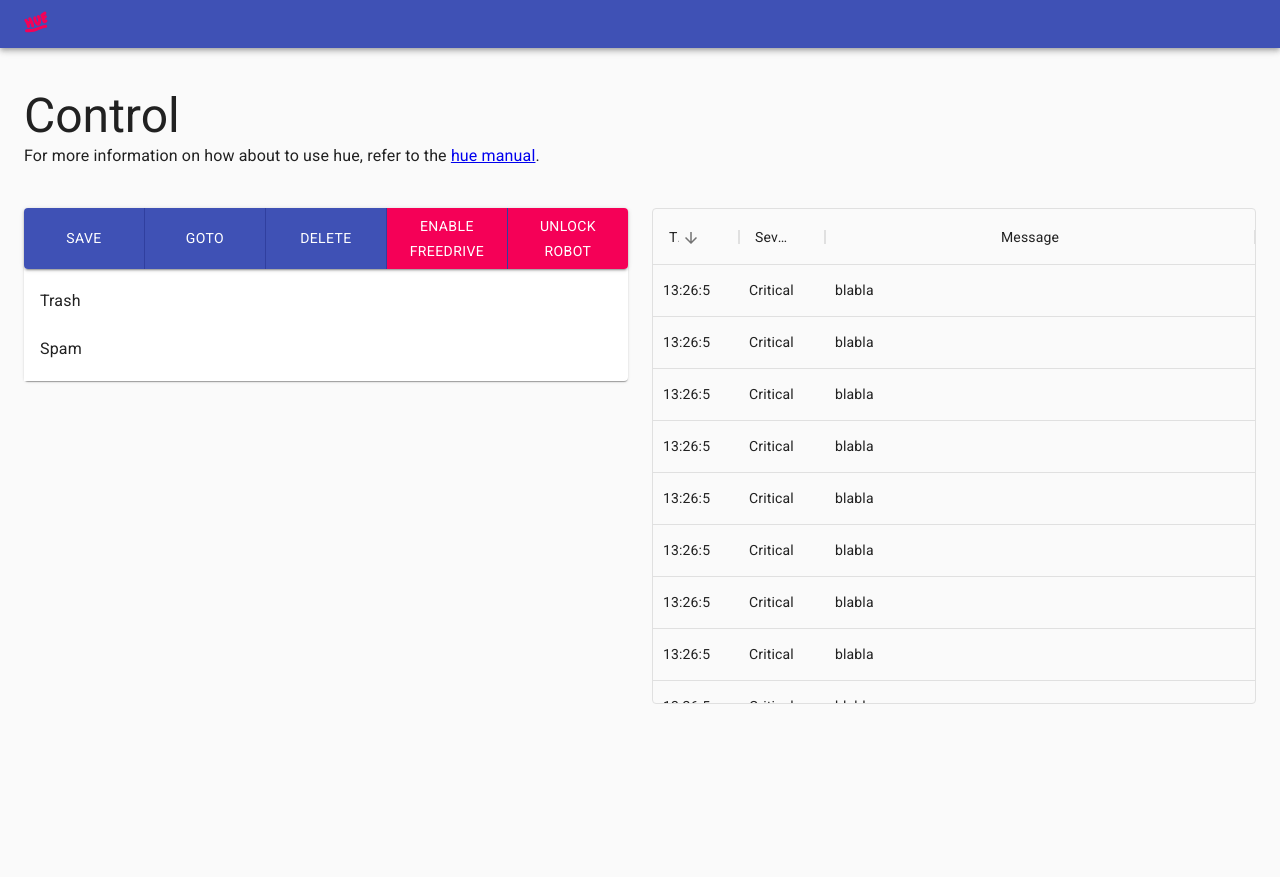
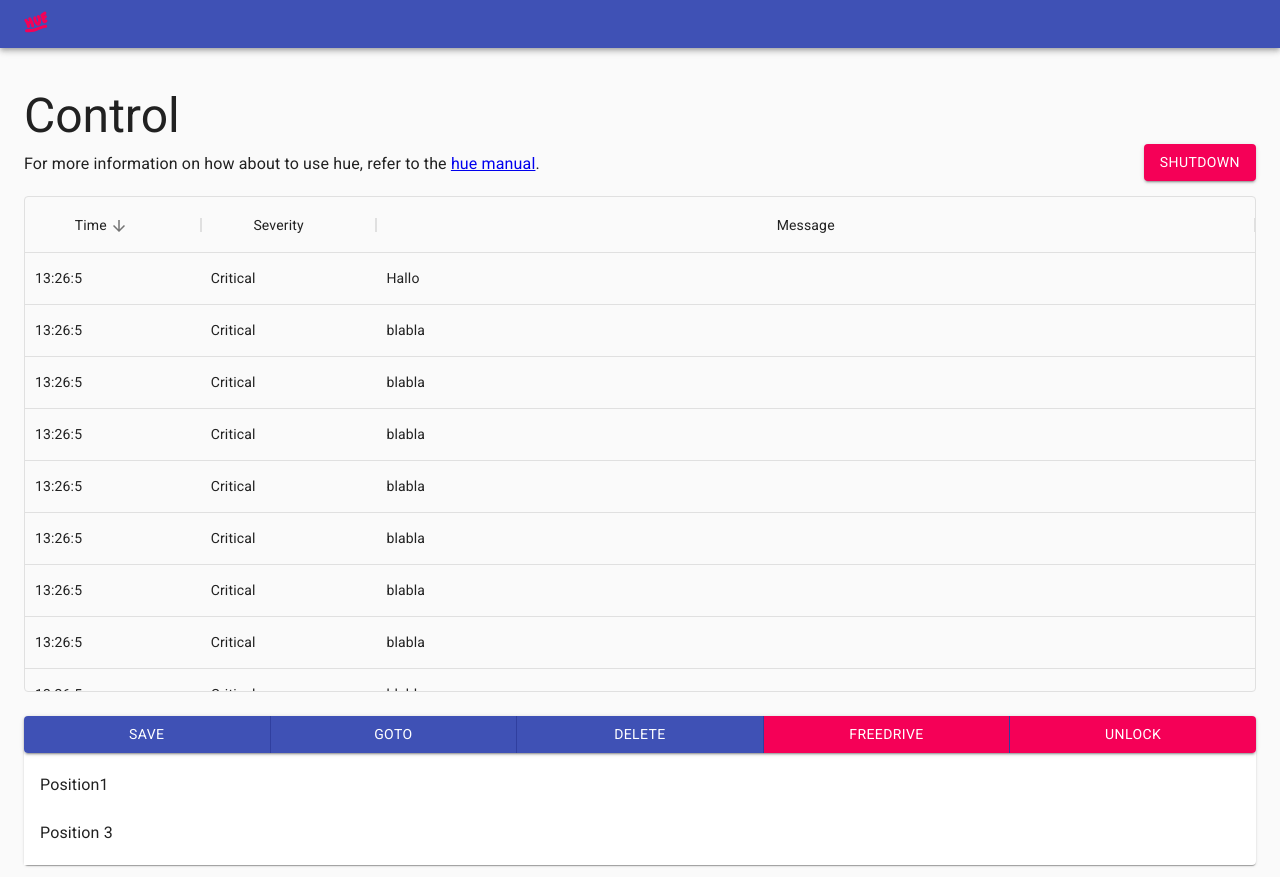
Before and after one commit to emanuelbuholzer/DFMoco2UR, a React (Create React App) app in the folder dfmoco2ur-ui/: page /control in a window 1280 px wide. Before the commit the page ends 800 px from the top, so only its background shows below. Built offline with nearby package versions, Linux system fonts and the light colour scheme.

Commit message:
PR Review mit Emanuel

```diff
--- a/dfmoco2ur-ui/src/components/ControlGrid.js
+++ b/dfmoco2ur-ui/src/components/ControlGrid.js
@@ -2,13 +2,8 @@ import React from "react";
 import { makeStyles } from "@material-ui/core/styles";
 import Paper from "@material-ui/core/Paper";
 import Grid from "@material-ui/core/Grid";
-import Container from "@material-ui/core/Container";
-import ControlCanvas from "./ControlCanvas";
 import PositionSelection from "./PositionSelection";
 import LogView from './LogView';
-import Switch from '@material-ui/core/Switch';
-import Button from '@material-ui/core/Button';
-import { Typography } from '@material-ui/core';
 
 
 const useStyles = makeStyles((theme) => ({
@@ -43,14 +38,15 @@ export default function ControlGrid() {
   return (
     <div className={classes.root}>
       <Grid container justify="space-around" alignItems="stretch" spacing={3}>
-        <Grid item xs={6}>
+        <Grid item xs={12}>
+          <LogView></LogView>
+        </Grid>
+        <Grid item xs={12}>
           <Paper>
             <PositionSelection></PositionSelection>
           </Paper>
         </Grid>
-        <Grid item xs={6}>
-          <LogView></LogView>
-        </Grid>
+
       </Grid>
     </div>
   );
--- a/dfmoco2ur-ui/src/components/ControlPage.js
+++ b/dfmoco2ur-ui/src/components/ControlPage.js
@@ -3,18 +3,31 @@ import Container from '@material-ui/core/Container';
 import { Typography } from '@material-ui/core';
 import ControlGrid from './ControlGrid';
 import { Link } from "react-router-dom";
+import Button from '@material-ui/core/Button';
+import { makeStyles } from '@material-ui/core/styles';
 
+const useStyles = makeStyles((theme) => ({
+    info: {
+        float: 'left',
+        marginTop: '8px'
+    },
+    shutdown: {
+        float: 'right'
+    },
+  }));
 
 export default function ControlPage() {
-    // TODO: Put shutdown button in the top right corner, red?
+    const classes = useStyles();
+
     return (
         <Container>
             <Typography variant="h3">
                 Control
             </Typography>
-            <Typography>
+            <Typography className={classes.info}>
                 For more information on how about to use hue, refer to the <Link to="/manual">hue manual</Link>.
             </Typography>
+            <Button color="secondary" variant="contained" className={classes.shutdown}>SHUTDOWN</Button>
             <ControlGrid></ControlGrid>
         </Container>
     );
--- a/dfmoco2ur-ui/src/components/LogView.js
+++ b/dfmoco2ur-ui/src/components/LogView.js
@@ -1,8 +1,6 @@
 import React from 'react';
 import { makeStyles } from '@material-ui/core/styles';
 import { DataGrid } from '@material-ui/data-grid';
-
-
 
 const useStyles = makeStyles((theme) => ({
   root: {
@@ -16,7 +14,7 @@ const sortModel =[{
 }]
 
 const data = [
-  { id: 1, dateTime: new Date(), severity: "Critical", message: "blabla" },
+  { id: 1, dateTime: new Date(), severity: "Critical", message: "Hallo" },
   { id: 2, dateTime: new Date(), severity: "Critical", message: "blabla" },
   { id: 3, dateTime: new Date(), severity: "Critical", message: "blabla" },
   { id: 4, dateTime: new Date(), severity: "Critical", message: "blabla" },
--- a/dfmoco2ur-ui/src/components/PositionSelection.js
+++ b/dfmoco2ur-ui/src/components/PositionSelection.js
@@ -32,21 +32,19 @@ export default function SimpleList() {
                     <Button>Save</Button>
                     <Button>Goto</Button>
                     <Button>Delete</Button>
-                    <Button color="secondary">Enable Freedrive</Button>
-                    <Button color="secondary">Unlock Robot</Button>
+                    <Button color="secondary">Freedrive</Button>
+                    <Button color="secondary">Unlock</Button>
                 </ButtonGroup>
             </div>
             <div className={classes.root}>
                 <List>
                     <ListItem button>
-                    <ListItemText primary="Trash" />
+                        <ListItemText primary="Position1" />
                     </ListItem>
                     <ListItem button>
-                    <ListItemText primary="Spam" />
+                        <ListItemText primary="Position 3" />
                     </ListItem>
                 </List>
-
-
             </div>
         </div>
     );
```
Also changed, not shown: dfmoco2ur-ui/src/components/BasicTable.js (deleted, +0 -73 lines). Lines whose indentation alone changed are shown as unchanged.
